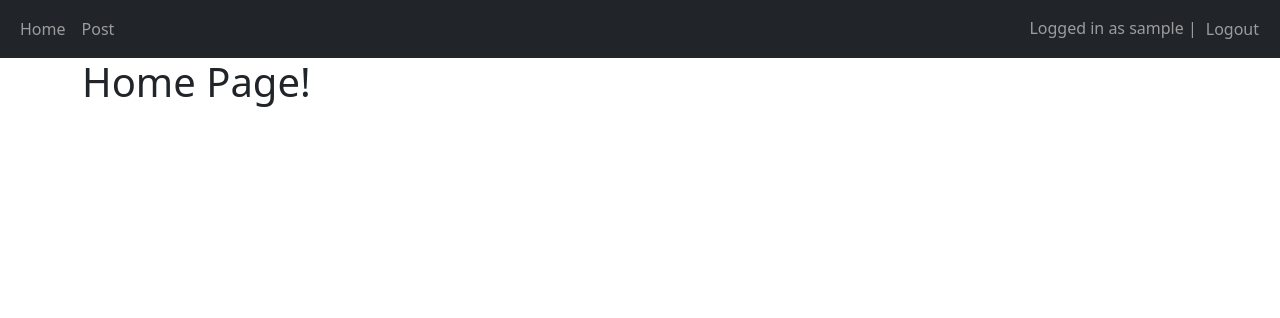
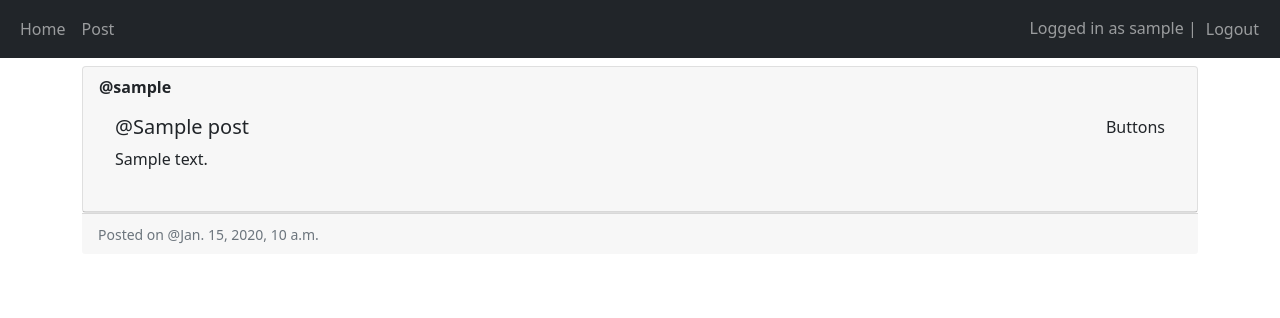
Before and after one commit to sergio-gimenez/django-poll-app, a Django app: page / in a window 1280 px wide. Shown: the top 318 px of the page. Run offline with Django 5.2, Linux system fonts and the light colour scheme; a user stored in the database is signed in; tables that the repository leaves empty hold one stand-in row (values such as "Sample post").

Commit message:
Initial view of posts!

```diff
--- a/website/main/templates/main/home.html
+++ b/website/main/templates/main/home.html
@@ -3,5 +3,23 @@
   Home
 {% endblock %}
 {% block content %}
-  <h1>Home Page!</h1>
+  {% for post in posts %}
+    <div class="card mt-2">
+      <div class="card-header">
+        <strong>@{{ post.author.username }}</strong>
+        <div class="card-body d-flex flex-row justify-content-between">
+          <div>
+            <h5 class="card-title">@{{ post.title }}</h5>
+            <p>{{ post.description }}</p>
+          </div>
+          <div>Buttons</div>
+        </div>
+      </div>
+    </div>
+    <div class="card-footer">
+      <small class="text-muted">Posted on @{{ post.created_at }}</small>
+    </div>
+  {% empty %}
+    <p>No posts yet :((</p>
+  {% endfor %}
 {% endblock %}
--- a/website/main/views.py
+++ b/website/main/views.py
@@ -4,14 +4,16 @@ from django.contrib.auth import login, logout, authenticate
 from django.contrib.auth.decorators import login_required
 
 from .forms import PostForm
+from .models import Post
 
 
 @login_required(login_url='/login')
 def home(request):
-    return render(request, 'main/home.html')
+    posts = Post.objects.all()
+    return render(request, 'main/home.html', {'posts': posts})
 
 
-@login_required(login_url='/login')
+@ login_required(login_url='/login')
 def create_post(request):
     if request.method == 'POST':
         form = PostForm(request.POST)  # Filled form if POST request
```
